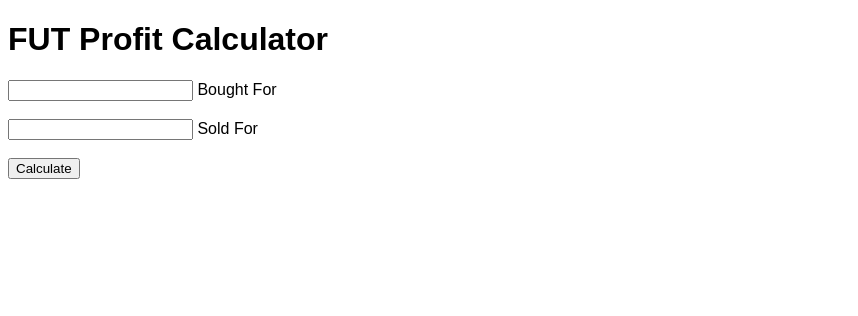
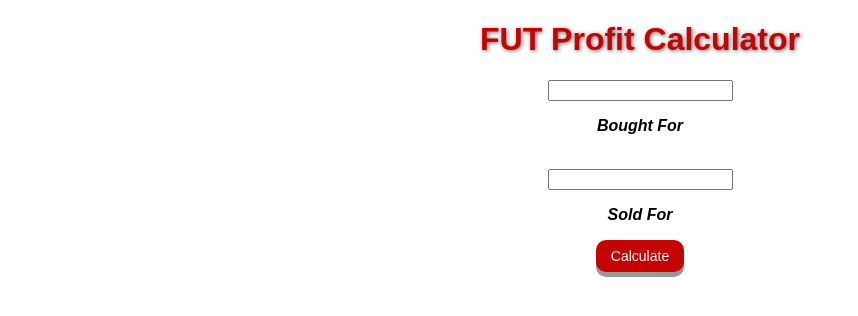
Before and after one commit to GitLavv/website, a plain HTML site: page index.html in a window 1280 px wide. Shown: the whole page, without its empty margins (0-858 px from the left). Drawn offline with Linux system fonts and the light colour scheme.

Commit message:
Update index.html
improved looks

```diff
--- a/index.html
+++ b/index.html
@@ -4,6 +4,52 @@
 <style>
 * {
     font-family: Arial;
+}
+
+body {
+	text-align: center;
+	margin: 0px;
+	padding: 0px;
+}
+
+h1 {
+	color: #c60303;
+	text-shadow: 1px 1px 4px #666;
+
+}
+
+p {
+	font-weight: bold;
+	font-style: italic;
+}
+
+.wrapper {
+	width: 400px;
+	height: 600px;
+	margin: auto;
+}
+
+button {
+  display: inline-block;
+  padding: 8px 15px;
+  font-size: 14px;
+  cursor: pointer;
+  text-align: center;
+  text-decoration: none;
+  outline: none;
+  color: #fff;
+  background-color: #c60303;
+  border: none;
+  border-radius: 10px;
+  box-shadow: 0 5px #999;
+}
+
+button:hover {background-color: #7a0303}
+
+button:active {
+  background-color: #7a0303;
+  box-shadow: 0 1px #666;
+  transform: translateY(4px);
 }
 </style>
 <script type="text/javascript">
@@ -26,7 +72,7 @@
 		}
 		else
 		{
-			text = document.createTextNode("You have broken even");
+			text = document.createTextNode("You have broken even!");
 		}
 		output.appendChild(text);
 		//alert(result);
@@ -34,13 +80,16 @@
 </script>
 </head>
 <body>
+<div class="wrapper">
 <h1>FUT Profit Calculator</h1>
-<input type="number" id="boughtFor">  Bought For</input>
+<input type="number" id="boughtFor"></input>
+<p>Bought For</p>
+
 <br>
-<br>
-<input type="number" id="soldFor">  Sold For</input>
-<br>
-<br>
+<input type="number" id="soldFor"></input>
+<p>Sold For</p>
 <button id="submitButton" onclick="calculate()">Calculate</button>
 <p id="outputText"></p>
+</div>
 </body>
+</html>
```
